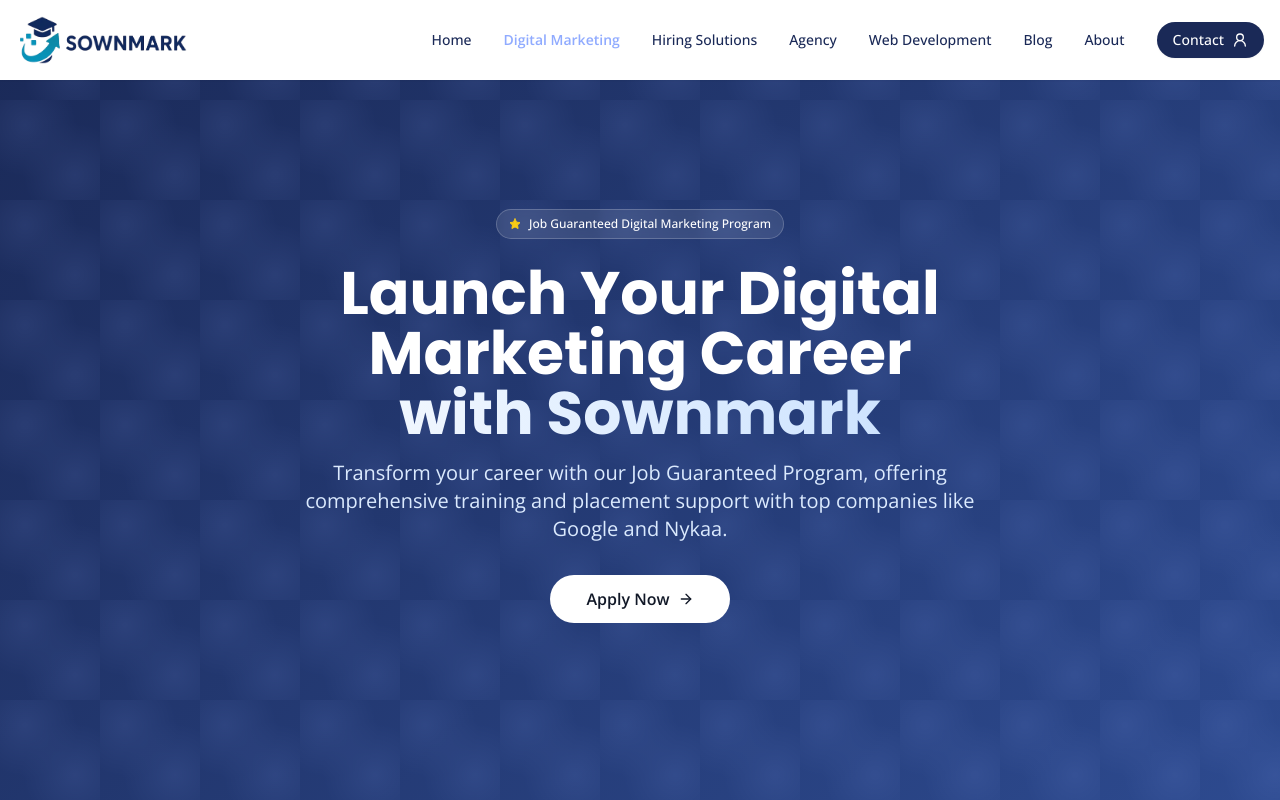
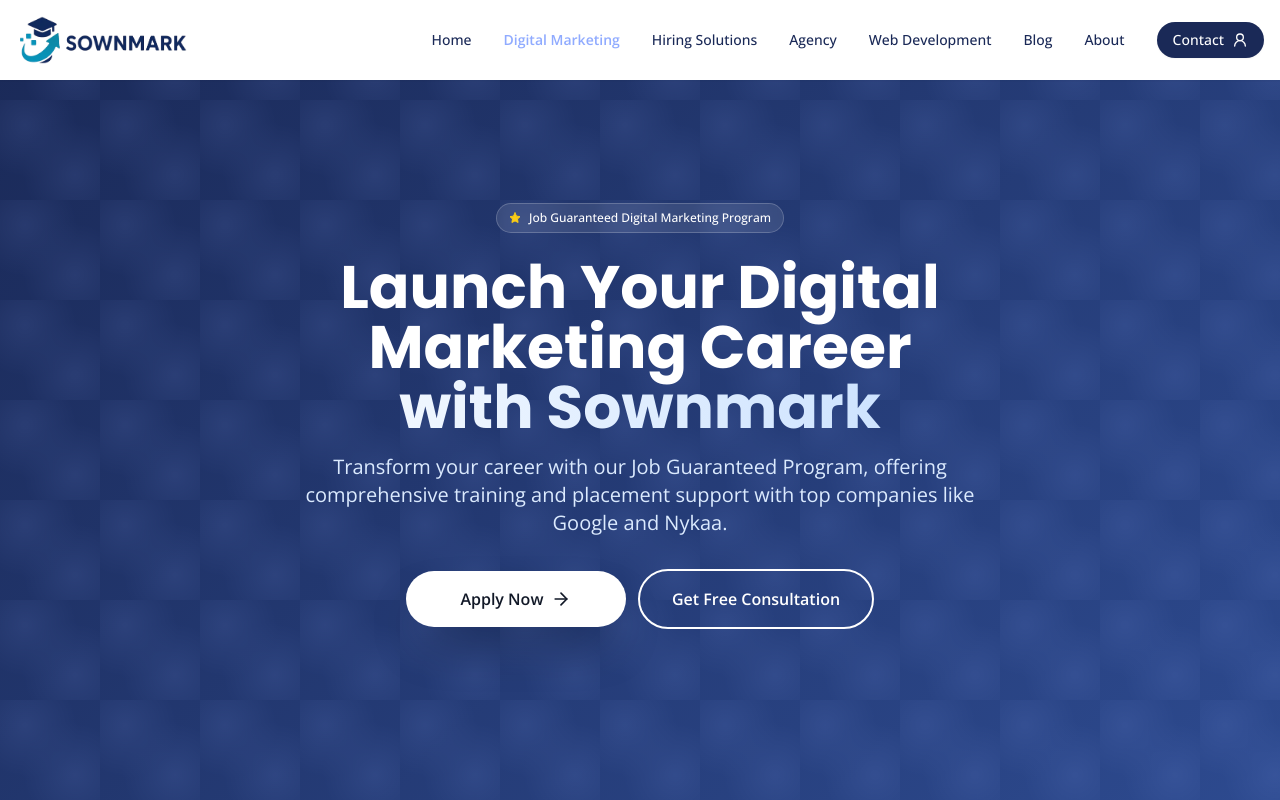
Before and after one commit to readyiolab/alokdeepak, a React (Vite) app: page /digital-marketing-mastery in a window 1280 px wide. Shown: the top 800 px of the page. Built offline with nearby package versions, Linux system fonts and the light colour scheme; no server answers.

Commit message:
changes in digital marketing page

```diff
--- a/src/pages/DigitalMarketingPage.tsx
+++ b/src/pages/DigitalMarketingPage.tsx
@@ -6,21 +6,11 @@
 import ProjectsSection from './ProjectsSection';
 import DigitalMarketingToolsSection from './DigitalMarketingToolsSection';
 import axios from 'axios';
+import useScrollToHashTargets from '../customhooks/useScrollToHashTargets';
 
 
 const DigitalMarketingPage = () => {
-  useEffect(() => {
-    if (location.hash === '#courses') {
-      const scrollToForm = () => {
-        const element = document.getElementById('courses');
-        if (element) {
-          element.scrollIntoView({ behavior: 'smooth' });
-        }
-      };
-      const timer = setTimeout(scrollToForm, 500);
-      return () => clearTimeout(timer);
-    }
-  }, [location]);
+
 
   const navigate = useNavigate();
   const fadeInUp = {
@@ -44,6 +34,14 @@
     email: '',
     phone: '',
   });
+  const scrollToForm = () => {
+    const element = document.getElementById('contact-form-section');
+    if (element) {
+      element.scrollIntoView({ behavior: 'smooth' });
+      window.history.pushState(null, '', '#contact-form-section');
+    }
+  };
+  useScrollToHashTargets(['courses', 'contact-form-section'], 500);
   const [loading, setLoading] = useState(false);
   const [error, setError] = useState(null);
   const [success, setSuccess] = useState(null);
@@ -176,13 +174,24 @@
             </p>
 
             <div className="flex flex-col sm:flex-row items-center justify-center gap-3 mb-12">
-              <Link
-                to="/contact#contact-form"
-                className="bg-white text-gray-900 px-6 py-3 rounded-full font-semibold text-base hover:bg-gray-100 transition-all duration-300 flex items-center gap-2 min-w-[180px] justify-center"
-              >
-                Apply Now
-                <ArrowRight className="w-4 h-4" />
-              </Link>
+              <motion.button
+  whileHover={{ scale: 1.05 }}
+  whileTap={{ scale: 0.95 }}
+  onClick={scrollToForm}
+  className="bg-white text-gray-900 px-8 py-4 rounded-full font-bold text-base hover:bg-gray-100 transition-all duration-300 flex items-center gap-2 min-w-[220px] justify-center shadow-2xl"
+>
+  Apply Now
+  <ArrowRight className="w-5 h-5" />
+</motion.button>
+
+<motion.button
+  whileHover={{ scale: 1.05 }}
+  whileTap={{ scale: 0.95 }}
+  onClick={scrollToForm}
+  className="bg-transparent border-2 border-white text-white px-8 py-4 rounded-full font-bold text-base hover:bg-white hover:text-gray-900 transition-all duration-300 flex items-center gap-2 min-w-[220px] justify-center"
+>
+  Get Free Consultation
+</motion.button>
             </div>
           </motion.div>
         </div>
@@ -568,6 +577,7 @@
             <motion.div
               {...fadeInUp}
               className="bg-white p-8 rounded-2xl shadow-lg max-w-lg mx-auto lg:mx-0"
+              id='contact-form-section'
             >
               <h3 className="text-xl font-bold text-gray-900 mb-4 text-center">
                 Apply for the Digital Marketing Mastery Program
@@ -613,9 +623,8 @@
                   disabled={loading}
                   whileHover={{ scale: 1.05 }}
                   whileTap={{ scale: 0.95 }}
-                  className={`w-full bg-[#1a2957] text-white py-3 rounded-lg font-semibold hover:bg-[#1a2958] transition-all duration-300 ${
-                    loading ? 'opacity-50 cursor-not-allowed' : ''
-                  }`}
+                  className={`w-full bg-[#1a2957] text-white py-3 rounded-lg font-semibold hover:bg-[#1a2958] transition-all duration-300 ${loading ? 'opacity-50 cursor-not-allowed' : ''
+                    }`}
                 >
                   {loading ? 'Submitting...' : 'Apply Now'}
                 </motion.button>
@@ -623,9 +632,15 @@
               <div className="mt-6 text-center">
                 <p className="text-sm text-gray-600">
                   Doubt?{' '}
-                  <a href="tel:+1234567890" className="text-blue-600 hover:underline">
+                  <a
+                    href="https://wa.me/919792166702?text=Hi%20I%20would%20like%20to%20speak%20to%20a%20counsellor"
+                    target="_blank"
+                    rel="noopener noreferrer"
+                    className="text-blue-600 hover:underline"
+                  >
                     Speak to Our Counsellor Now
                   </a>
+
                 </p>
                 <p className="text-sm text-gray-600">
                   <a href="mailto:hello@sownmark.com" className="text-blue-600 hover:underline">
```
